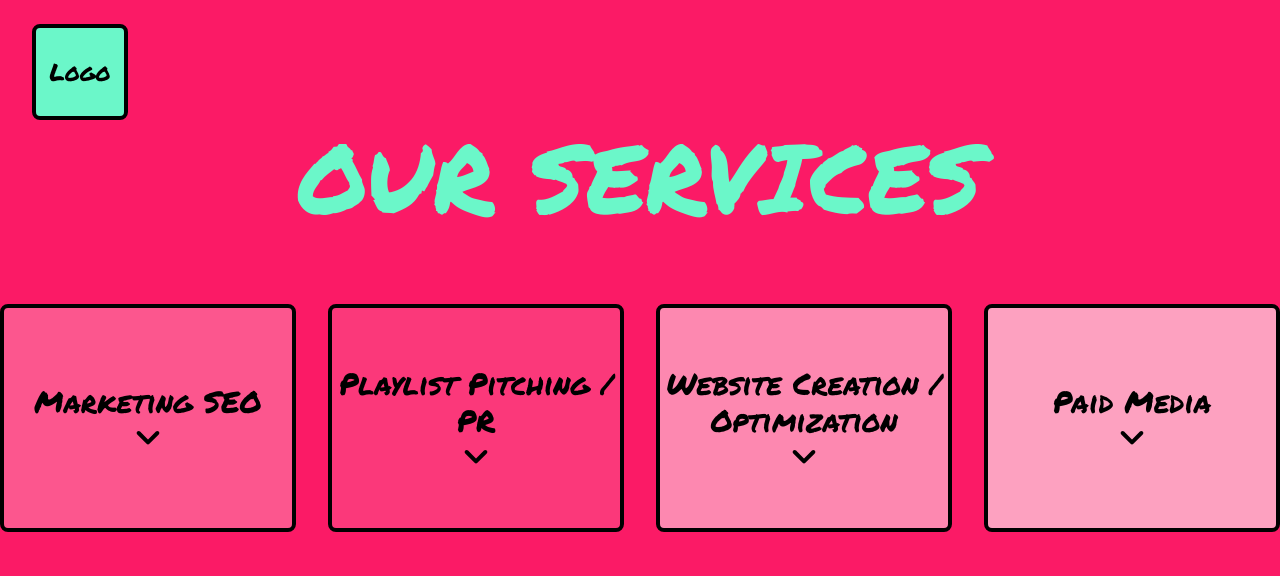
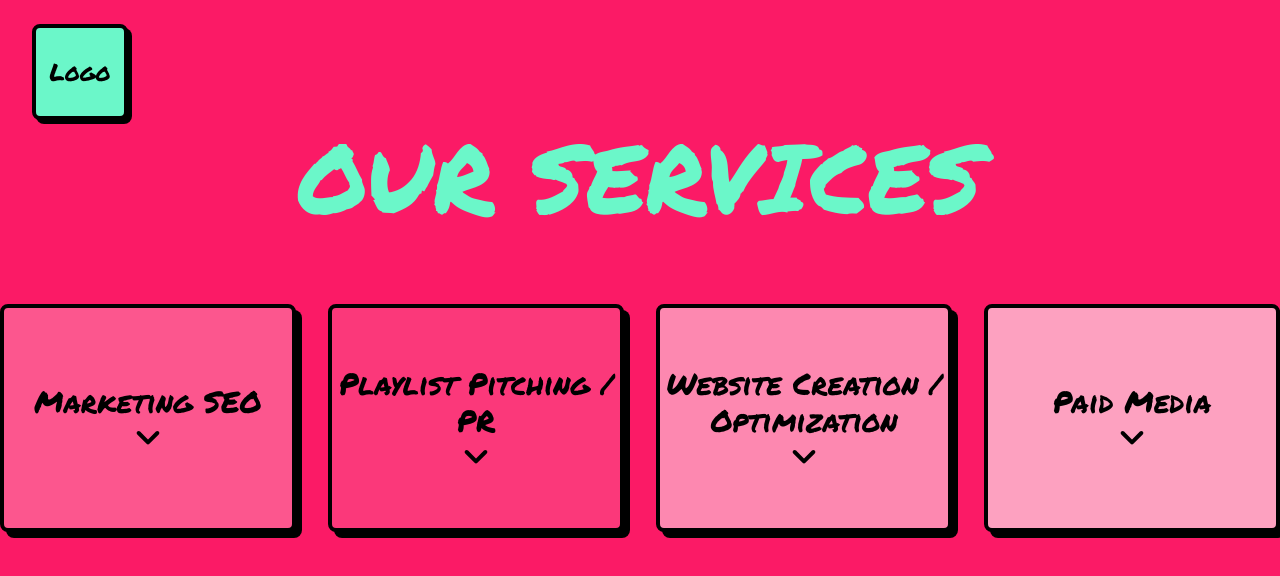
Before and after one commit to Cmbs86/Riotseed, a React (Vite) app: page /services in a window 1280 px wide. Shown: the top 576 px of the page. Built offline with nearby package versions, Linux system fonts and the light colour scheme; a web font is replaced by a local one.

Commit message:
add brutalist styles

```diff
--- a/src/components/Header.tsx
+++ b/src/components/Header.tsx
@@ -16,12 +16,9 @@ const Header = () => {
     };
 
     window.addEventListener('scroll', handleScroll);
-
-    // Cleanup
     return () => window.removeEventListener('scroll', handleScroll);
   }, []);
 
-  // Close mobile menu when screen resizes to desktop
   useEffect(() => {
     const handleResize = () => {
       if (window.innerWidth >= 768 && isMobileMenuOpen) {
@@ -33,7 +30,6 @@ const Header = () => {
     return () => window.removeEventListener('resize', handleResize);
   }, [isMobileMenuOpen]);
 
-  // Prevent body scroll when mobile menu is open
   useEffect(() => {
     if (isMobileMenuOpen) {
       document.body.style.overflow = 'hidden';
@@ -41,7 +37,6 @@ const Header = () => {
       document.body.style.overflow = 'unset';
     }
 
-    // Cleanup
     return () => {
       document.body.style.overflow = 'unset';
     };
@@ -52,12 +47,12 @@ const Header = () => {
       <header className={`fixed top-0 left-0 right-0 z-50 bg-second-pink transition-all duration-700 ease-in-out ${
         isScrolled ? 'py-2' : 'py-6'
       }`}>
-        {/* Inner container for content spacing */}
         <div className="max-w-[96%] mx-auto flex items-center justify-between">
-          {/* Logo wrapper - same approach for all screen sizes */}
+          {/* Logo wrapper */}
           <div className="flex w-32 h-32 md:w-36 md:h-32 lg:w-40 lg:h-36 justify-around items-center">
             <Link to="/" className="flex items-center transition-all duration-700 ease-in-out">
-              <div className={`bg-primary-green flex items-center justify-center rounded-lg border-4 border-primary-black transition-all duration-700 ease-in-out ${
+              {/* Brutalist: hard shadow on logo box */}
+              <div className={`bg-primary-green flex items-center justify-center rounded-lg border-4 border-primary-black transition-all duration-700 ease-in-out shadow-[4px_4px_0px_#000000] ${
                 isScrolled ? 'w-16 h-16' : 'w-24 h-24'
               }`}>
                 <span className={`font-permanent-marker text-primary-black transition-all duration-700 ease-in-out ${
@@ -69,14 +64,14 @@ const Header = () => {
             </Link>
           </div>
 
-          {/* Desktop Navigation - Hidden on mobile */}
+          {/* Desktop Navigation */}
           <div className={`hidden md:block transition-all duration-700 ease-in-out ${
             isScrolled ? 'opacity-100 translate-x-0' : 'opacity-0 translate-x-10 pointer-events-none'
           }`}>
             <Navigation />
           </div>
 
-          {/* Hamburger Button - Visible on mobile only */}
+          {/* Hamburger Button */}
           <button
             onClick={() => setIsMobileMenuOpen(!isMobileMenuOpen)}
             className="md:hidden flex flex-col gap-1.5 w-8 h-8 justify-center items-center z-50"
--- a/src/pages/ServicesPage.tsx
+++ b/src/pages/ServicesPage.tsx
@@ -87,9 +87,13 @@ const ServicesPage = () => {
                 transition: 'opacity 1s, transform 1s'
               }}
             >
-              {/* Card */}
-              <div className={`${service.color} ${service.hoverColor} py-10 px-8 rounded-lg border-4 border-primary-black transition-all duration-700 ease-out hover:shadow-2xl relative z-10`}>
-                {/* Card Header - Always Visible */}
+              {/* Card - brutalist: hard shadow, shrinks + shifts on hover */}
+              <div className={`${service.color} ${service.hoverColor} py-10 px-8 rounded-lg border-4 border-primary-black transition-all duration-300 ease-out relative z-10 shadow-[6px_6px_0px_#000000] ${
+                hoveredCard === service.id
+                  ? 'shadow-[2px_2px_0px_#000000] translate-x-[4px] translate-y-[4px]'
+                  : ''
+              }`}>
+                {/* Card Header */}
                 <div className="flex flex-col items-center justify-center min-h-[220px]">
                   <h2 className="font-permanent-marker text-2xl md:text-3xl text-primary-black text-center leading-tight">
                     {service.title}
@@ -113,7 +117,7 @@ const ServicesPage = () => {
                   </div>
                 </div>
 
-                {/* Expanded Content - Slides down from card */}
+                {/* Expanded Content */}
                 <div className={`overflow-hidden transition-all duration-700 ease-out ${
                   hoveredCard === service.id ? 'max-h-[600px] opacity-100 mt-6' : 'max-h-0 opacity-0'
                 }`}>
--- a/src/sections/Hero.tsx
+++ b/src/sections/Hero.tsx
@@ -5,7 +5,6 @@ const Hero = () => {
   const [isVisible, setIsVisible] = useState(false);
 
   useEffect(() => {
-    // Trigger animation after component mounts
     setIsVisible(true);
   }, []);
 
@@ -19,13 +18,12 @@ const Hero = () => {
         className="absolute inset-0 bg-cover bg-center bg-no-repeat"
         style={{ backgroundImage: `url(${heroBanner})` }}
       >
-        {/* Optional: Dark overlay for better text readability */}
         <div className="absolute inset-0 bg-primary-black opacity-30"></div>
       </div>
 
       {/* Main content - overlaying the image */}
       <div className="relative z-10 text-center px-4 md:px-8">
-        {/* Business name - animated entrance from FAR LEFT to CENTER */}
+        {/* Business name */}
         <h1
           className={`font-permanent-marker text-6xl md:text-8xl lg:text-9xl text-sixth-green mb-6 transition-all duration-1500 ease-out drop-shadow-[0_4px_4px_rgba(0,0,0,0.8)] ${
             isVisible ? 'opacity-100 translate-x-0' : 'opacity-0 -translate-x-[200%]'
@@ -34,7 +32,7 @@ const Hero = () => {
           RIOTSEED
         </h1>
 
-        {/* Tagline - delayed animation from bottom */}
+        {/* Tagline */}
         <p
           className={`font-shantell-sans text-2xl md:text-4xl lg:text-5xl text-sixth-green transition-all duration-1000 delay-400 drop-shadow-[0_2px_4px_rgba(0,0,0,0.8)] ${
             isVisible ? 'opacity-100 translate-y-0' : 'opacity-0 translate-y-10'
@@ -43,13 +41,13 @@ const Hero = () => {
           Your Creative Marketing Partner
         </p>
 
-        {/* CTA Button - delayed animation with scale */}
+        {/* CTA Button - brutalist: hard shadow + pressed on hover */}
         <button
           onClick={() => {
             const element = document.getElementById('services');
             if (element) element.scrollIntoView({ behavior: 'smooth' });
           }}
-          className={`mt-12 px-8 py-4 bg-sixth-green text-primary-black font-permanent-marker text-xl md:text-2xl rounded-lg border-4 border-primary-black hover:bg-second-green hover:scale-105 transform transition-all duration-700 shadow-lg hover:shadow-2xl ${
+          className={`mt-12 px-8 py-4 bg-sixth-green text-primary-black font-permanent-marker text-xl md:text-2xl rounded-lg border-4 border-primary-black transform transition-all duration-300 shadow-[6px_6px_0px_#000000] hover:shadow-[2px_2px_0px_#000000] hover:translate-x-[4px] hover:translate-y-[4px] ${
             isVisible ? 'opacity-100 scale-100' : 'opacity-0 scale-50'
           }`}
           style={{ transitionDelay: '1000ms' }}
@@ -58,7 +56,7 @@ const Hero = () => {
         </button>
       </div>
 
-      {/* Scroll indicator - animated */}
+      {/* Scroll indicator */}
       <div
         className={`absolute bottom-10 left-1/2 -translate-x-1/2 transition-all duration-1000 delay-1000 ${
           isVisible ? 'opacity-100 translate-y-0' : 'opacity-0 translate-y-10'
--- a/src/sections/Services.tsx
+++ b/src/sections/Services.tsx
@@ -57,7 +57,7 @@ const Services = () => {
       {/* Top spacer */}
       <div className="w-full h-24"></div>
 
-      {/* Header wrapper with spacing */}
+      {/* Header wrapper */}
       <div className="w-full flex justify-center">
         <h2
           className={`font-permanent-marker text-5xl md:text-7xl text-primary-black text-center transition-all duration-1000 ${
@@ -78,11 +78,11 @@ const Services = () => {
             <Link
               key={service.id}
               to="/services"
-              className={`group ${service.color} ${service.hoverColor} py-10 px-8 rounded-lg border-4 border-primary-black hover:scale-105 hover:shadow-2xl ${
+              className={`group ${service.color} ${service.hoverColor} py-10 px-8 rounded-lg border-4 border-primary-black shadow-[6px_6px_0px_#000000] hover:shadow-[2px_2px_0px_#000000] hover:translate-x-[4px] hover:translate-y-[4px] ${
                 isVisible ? 'opacity-100 translate-y-0' : 'opacity-0 translate-y-20'
               }`}
               style={{
-                transition: 'opacity 1s, transform 0.5s ease-out, background-color 0.5s ease-out, box-shadow 0.5s ease-out',
+                transition: 'opacity 1s, transform 0.5s ease-out, background-color 0.5s ease-out, box-shadow 0.3s ease-out',
                 transitionDelay: `${index * 400}ms, 0s, 0s, 0s`
               }}
             >
@@ -114,7 +114,7 @@ const Services = () => {
       {/* Spacer between cards and tagline */}
       <div className="w-full h-16"></div>
 
-      {/* Tagline wrapper - with bounce animation */}
+      {/* Tagline wrapper */}
       <div className="w-full flex justify-center">
         <div className={`${isVisible ? 'animate-bounce' : ''}`}>
           <p
```
